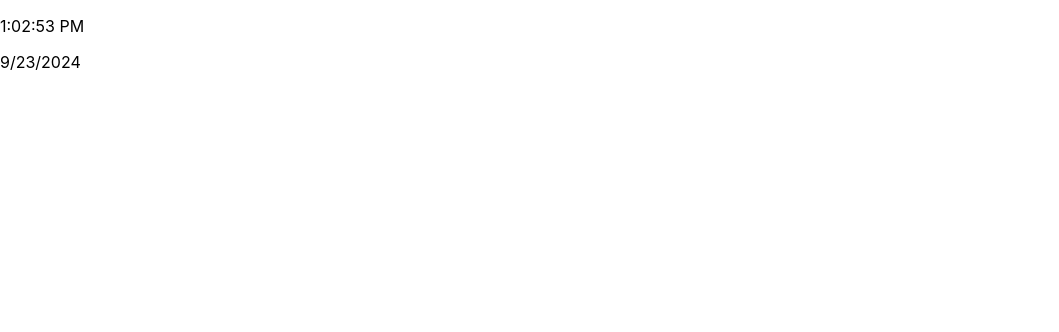
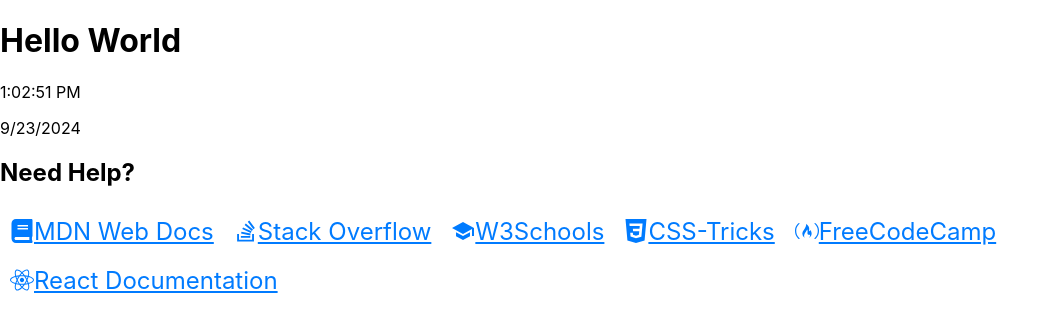
Before and after one commit to ErikaRagauskaite/DualFocus, a React (Create React App) app in the folder dual-focus/: page / in a window 1280 px wide. Shown: the top 332 px of the page, without its empty margins (0-1059 px from the left). Built offline with nearby package versions, Linux system fonts and the light colour scheme.

Commit message:
Added usefullinks component

```diff
--- a/dual-focus/src/App.js
+++ b/dual-focus/src/App.js
@@ -1,10 +1,12 @@
 import React from "react";
 import TimePage from "./components/TimePage";
+import UsefulLinks from "./components/UsefulLinks";
 
 const App = () => {
   return (
     <div>
       <TimePage />
+      <UsefulLinks />
     </div>
   );
 };
--- a/dual-focus/src/components/TimePage.js
+++ b/dual-focus/src/components/TimePage.js
@@ -12,6 +12,7 @@ const TimePage = () => {
 
   return (
     <div>
+      <h1>Hello World</h1>
       <p>{currentTime.toLocaleTimeString()}</p>
       <p>{currentTime.toLocaleDateString()}</p>
     </div>
--- a/dual-focus/src/components/UsefulLinks.js
+++ b/dual-focus/src/components/UsefulLinks.js
@@ -0,0 +1,62 @@
+import React from "react";
+import { FaBook, FaStackOverflow, FaReact } from "react-icons/fa";
+import { MdSchool } from "react-icons/md";
+import { SiCss3, SiFreecodecamp } from "react-icons/si";
+
+const UsefulLinks = () => {
+  const links = [
+    {
+      name: "MDN Web Docs",
+      url: "https://developer.mozilla.org/",
+      icon: <FaBook />,
+    },
+    {
+      name: "Stack Overflow",
+      url: "https://stackoverflow.com/",
+      icon: <FaStackOverflow />,
+    },
+    {
+      name: "W3Schools",
+      url: "https://www.w3schools.com/",
+      icon: <MdSchool />,
+    },
+    { name: "CSS-Tricks", url: "https://css-tricks.com/", icon: <SiCss3 /> },
+    {
+      name: "FreeCodeCamp",
+      url: "https://www.freecodecamp.org/",
+      icon: <SiFreecodecamp />,
+    },
+    {
+      name: "React Documentation",
+      url: "https://reactjs.org/docs/getting-started.html",
+      icon: <FaReact />,
+    },
+  ];
+
+  return (
+    <div>
+      <h2>Need Help?</h2>
+      <div style={{ display: "flex", flexWrap: "wrap" }}>
+        {links.map((link, index) => (
+          <a
+            key={index}
+            href={link.url}
+            target="_blank"
+            rel="noopener noreferrer"
+            style={{
+              margin: "10px",
+              fontSize: "24px",
+              color: "#007bff",
+              display: "flex",
+              alignItems: "center",
+            }}
+          >
+            {link.icon}
+            {link.name}
+          </a>
+        ))}
+      </div>
+    </div>
+  );
+};
+export default UsefulLinks;
```
Also changed, not shown: package.json (added, +11 -0 lines), 1 other file (tests, documents, lock files or other folders).
